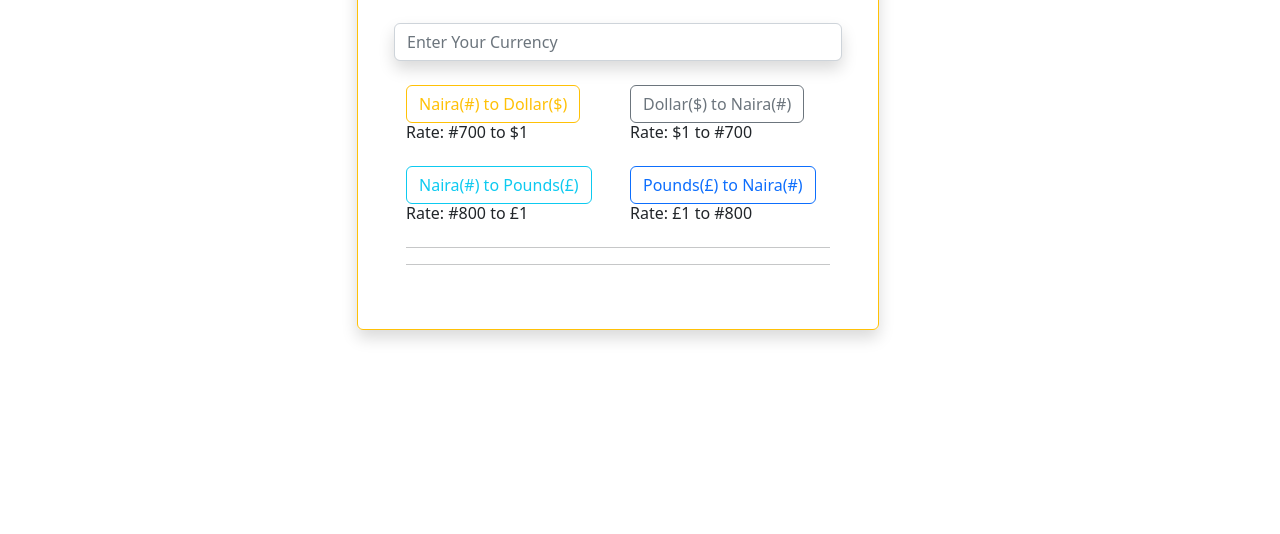
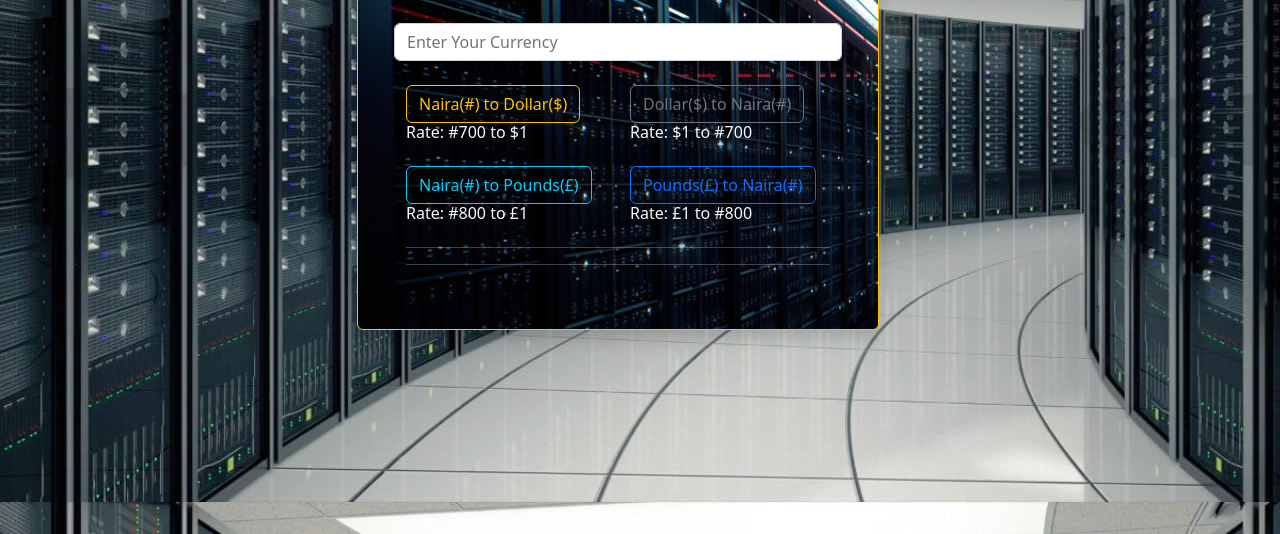
Before and after one commit to Flashina/Currency-exchange, a plain HTML site: page index.html in a window 1280 px wide. Shown: the part 266-800 px from the top of the page. Drawn offline with Linux system fonts and the light colour scheme; files whose address does not match are found by name.

Commit message:
added bacground image & css file

```diff
--- /dev/null
+++ b/currency.css
@@ -0,0 +1,7 @@
+body {
+    background-image: url(/Wallpaper/wallpaperflare.com_wallpaper\ \(7\).jpg);
+}
+#div2 {
+    background-image: url(/Wallpaper/wallpaperflare.com_wallpaper\ \(8\).jpg);
+
+}
--- a/index.html
+++ b/index.html
@@ -7,12 +7,13 @@
     <meta name="viewport" content="width=device-width, initial-scale=1.0">
     <title>Currency Converter</title>
     <link rel="stylesheet" href="bootstrap-5.2.2-dist/css/bootstrap.css">
+    <link rel="stylesheet" href="currency.css">
 </head>
 
 <body>
     <div class="container p-5 m-5">
         <div class=" col-12 col-md-6 sahdow mx-auto">
-            <div class="shadow p-5 border rounded border-warning">
+            <div class="shadow p-5 border rounded border-warning" id="div2">
                 <h1 class="text-center text-muted mx-auto mb-5">CURRENCY CONVERTER</h1>
                 <div class="row">
                     <input type="text" placeholder="Enter Your Currency" id="inpMoney" class="form-control mb-4 me-4 mx-auto shadow">
@@ -21,26 +22,26 @@
                     </div> -->
                     <div class="col-12 col-md-6 sahdow mx-auto">
                         <button onclick="nairaToDollar()" class="btn btn-outline-warning">Naira(#) to Dollar($)</button>
-                        <h6>Rate: #700 to $1</h6>
+                        <h6 class="text-light">Rate: #700 to $1</h6>
                     </div>
                     <div class="col-12 col-md-6 sahdow mx-auto ">
                         <button onclick="dollarToNaira()" class="btn btn-outline-secondary">Dollar($) to Naira(#)</button>
-                        <h6>Rate: $1 to #700</h6>
+                        <h6 class="text-light">Rate: $1 to #700</h6>
                     </div>
                     <div class="col-12 col-md-6 sahdow mx-auto m-3">
                         <button onclick="nairaToPounds()" class="btn btn-outline-info">Naira(#) to Pounds(£)</button>
-                        <h6>Rate: #800 to £1</h6>
+                        <h6 class="text-light">Rate: #800 to £1</h6>
                     </div>
                     <div class="col-12 col-md-6 sahdow mx-auto m-3">
                         <button onclick="poundsToNaira()" class="btn btn-outline-primary">Pounds(£) to Naira(#)</button>
-                        <h6>Rate: £1 to #800</h6>
+                        <h6 class="text-light">Rate: £1 to #800</h6>
 
                     </div>
                     <div class="row mx-auto">
-                        <hr class="shadow mx-auto">
+                        <hr class="shadow mx-auto text-light">
                         <div id="disp"></div>
 
-                        <hr class="shadow mx-auto">
+                        <hr class="shadow mx-auto text-light">
                     </div>
                 </div>
             </div>
```
Also changed, not shown: wallpaperflare.com_wallpaper (7).jpg (added), wallpaperflare.com_wallpaper (8).jpg (added).
